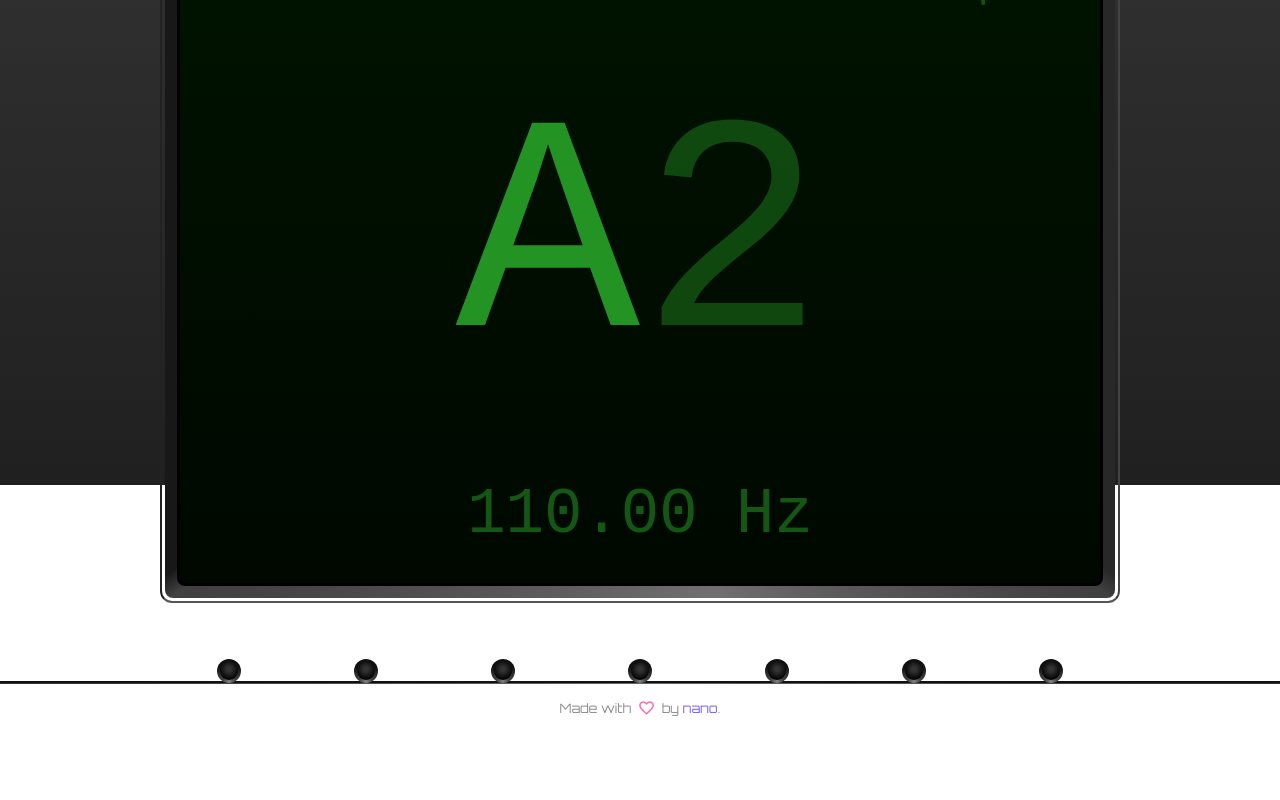
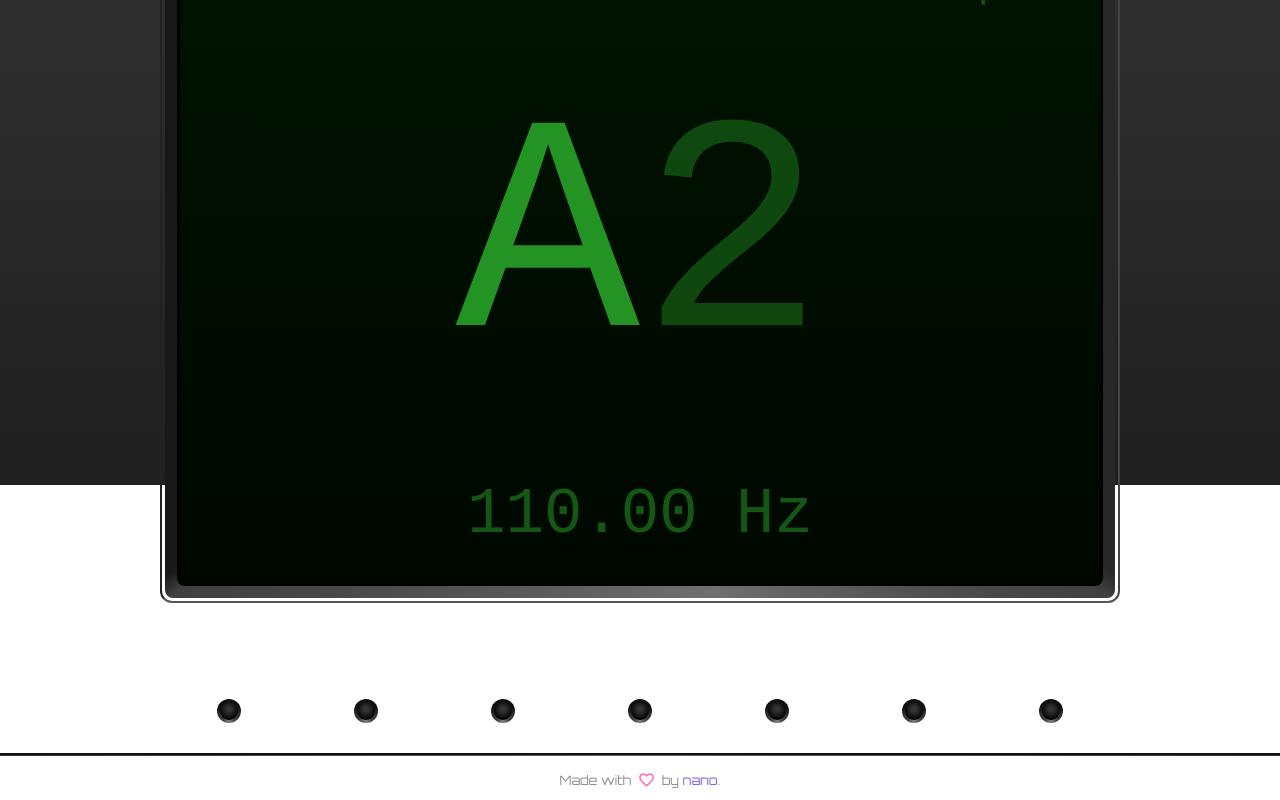
Before and after one commit to mec-nyan/nano-tuner, a React (Vite) app: page / in a window 1280 px wide. Shown: the part 315-1115 px from the top of the page. Before the commit the page ends 1043 px from the top, so only its background shows below. Built offline with nearby package versions, Linux system fonts and the light colour scheme; no server answers.

Commit message:
Use decimals for "cents".

```diff
--- a/src/audio/frequencyToNote.ts
+++ b/src/audio/frequencyToNote.ts
@@ -30,8 +30,7 @@ export function frequencyToNote(frequency: number | null): NoteInfo | null {
 
   // How many cents sharp/flat is the note?
   const targetNoteFrequency = A4_FREQUENCY * Math.pow(2, (closestMidiNoteNumber - A4_MIDI) / 12)
-  // TODO: Use 'cents' with decimal places.
-  const cents = Math.round(1200 * Math.log2(frequency / targetNoteFrequency))
+  const cents = 1200 * Math.log2(frequency / targetNoteFrequency)
 
   return {
     note: noteName.name,
--- a/src/components/AccuracyBar.css
+++ b/src/components/AccuracyBar.css
@@ -5,12 +5,18 @@
   flex-direction: column;
   align-items: center;
   justify-content: space-around;
-  /* padding: 0 2rem; */
+  padding-top: 1rem;
+  padding-bottom: 2rem;
   /* border: 1px solid red; */
 }
 
 .cents-display {
-  padding-bottom: 1.5rem;
+  height: 3rem;
+  width: 100%;
+  display: flex;
+  justify-content: center;
+  align-items: flex-start;
+  font-size: 1rem;
   color: #b0b0b0;
 }
 
--- a/src/components/AccuracyBar.tsx
+++ b/src/components/AccuracyBar.tsx
@@ -76,5 +76,6 @@ function formatSigned(n: number): string {
   // Positive numbers will show "+n"
   // Negative numbers will show "-n"
   // Zero will just be "0".
-  return n > 0 ? `+${n}` : `${n}`
+  const nFixed = n.toFixed(1)
+  return n > 0 ? `+${nFixed}` : `${nFixed}`
 }
```
